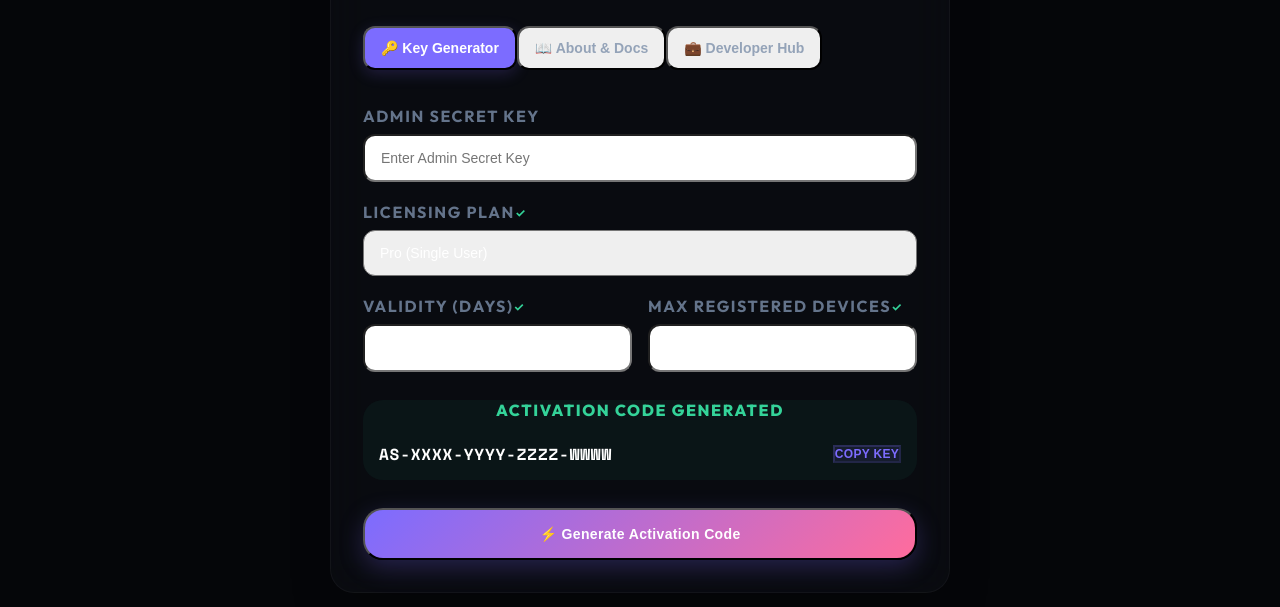
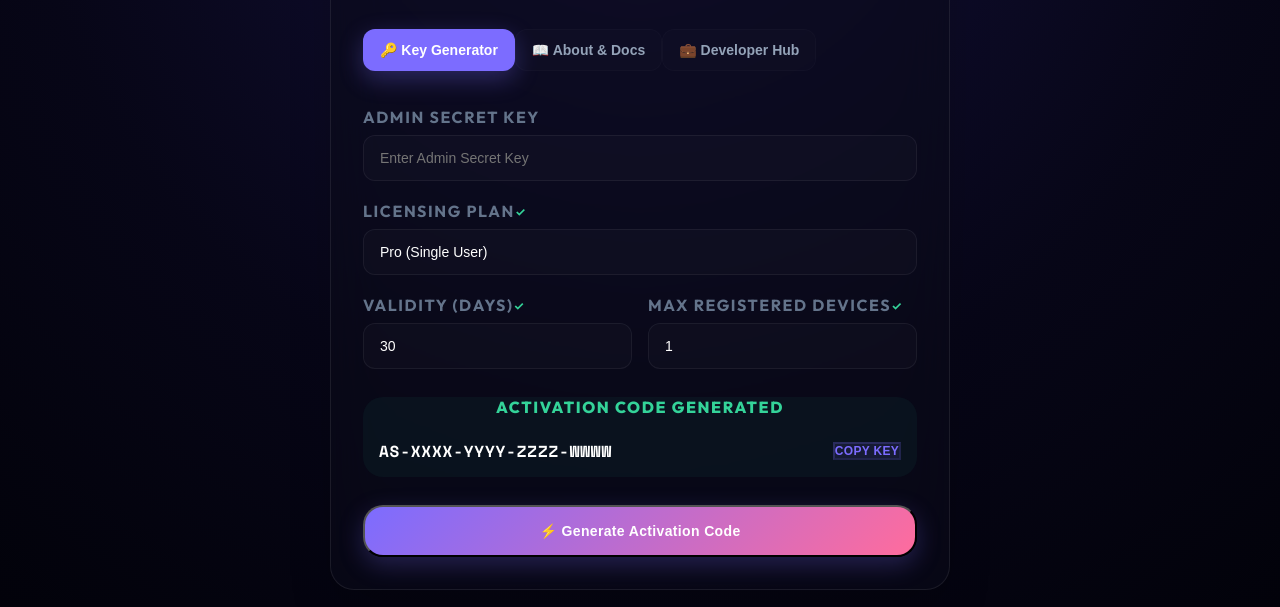
Before and after one commit to osamaaltaf-pk/Auto_Stitch, a website: page licensing-server/public/index.html in a window 1280 px wide. Shown: the part 193-800 px from the top of the page. Drawn offline with nearby package versions, Linux system fonts and the light colour scheme.

Commit message:
feat: sync backend design overhaul and main.py proxy bypass updates

```diff
--- a/licensing-server/public/index.html
+++ b/licensing-server/public/index.html
@@ -201,8 +201,8 @@
   </div>
 
   <!-- Background Decorative Orbs -->
-  <div class="absolute w-[450px] h-[450px] bg-accent-primary/5 rounded-full blur-[100px] top-[-10%] right-[-10%] -z-20 animate-pulse"></div>
-  <div class="absolute w-[350px] h-[350px] bg-accent-secondary/5 rounded-full blur-[80px] bottom-[-5%] left-[-5%] -z-20 animate-pulse" style="animation-delay: 2s;"></div>
+  <div class="absolute w-[450px] h-[450px] bg-accent-primary/15 rounded-full blur-[100px] top-[-10%] right-[-10%] -z-20 animate-pulse"></div>
+  <div class="absolute w-[350px] h-[350px] bg-accent-secondary/15 rounded-full blur-[80px] bottom-[-5%] left-[-5%] -z-20 animate-pulse" style="animation-delay: 2s;"></div>
 
   <script src="app.js"></script>
 </body>
--- a/licensing-server/public/style.css
+++ b/licensing-server/public/style.css
@@ -21,7 +21,7 @@
 }
 
 body {
-  background-color: var(--color-bg);
+  background: radial-gradient(circle at top, #14113b 0%, #070617 60%, #02020a 100%);
   color: #dfdfef;
   font-family: var(--font-sans);
   overflow: hidden;
@@ -51,12 +51,12 @@
 
 /* Glassmorphism Classes */
 .glass-card {
-  background: rgba(13, 14, 21, 0.65);
-  backdrop-filter: blur(20px);
-  -webkit-backdrop-filter: blur(20px);
-  border: 1px solid rgba(255, 255, 255, 0.04);
-  box-shadow: 0 24px 60px rgba(0, 0, 0, 0.5),
-              0 0 80px rgba(124, 108, 255, 0.02);
+  background: rgba(11, 12, 26, 0.55);
+  backdrop-filter: blur(24px);
+  -webkit-backdrop-filter: blur(24px);
+  border: 1px solid rgba(255, 255, 255, 0.08);
+  box-shadow: 0 24px 60px rgba(0, 0, 0, 0.6),
+              0 0 100px rgba(124, 108, 255, 0.04);
   transition: all 0.4s cubic-bezier(0.175, 0.885, 0.32, 1.275);
 }
 
@@ -81,6 +81,9 @@
 input[type="password"],
 input[type="number"],
 select {
+  background: rgba(255, 255, 255, 0.02) !important;
+  border: 1px solid rgba(255, 255, 255, 0.06) !important;
+  color: #ffffff !important;
   transition: all 0.3s cubic-bezier(0.4, 0, 0.2, 1);
 }
 
@@ -88,8 +91,8 @@
 input[type="number"]:focus,
 select:focus {
   border-color: rgba(124, 108, 255, 0.4) !important;
-  box-shadow: 0 0 15px rgba(124, 108, 255, 0.1);
-  background: #08090d !important;
+  box-shadow: 0 0 20px rgba(124, 108, 255, 0.15) !important;
+  background: rgba(124, 108, 255, 0.04) !important;
 }
 
 /* Button Animations */
@@ -109,9 +112,24 @@
   transform: scale(0.985);
 }
 
-/* Tab buttons active effect */
-#tab-generator {
-  box-shadow: 0 4px 15px rgba(124, 108, 255, 0.2);
+/* Tab buttons active/inactive effect */
+#tab-generator, #tab-docs, #tab-dev {
+  background: rgba(255, 255, 255, 0.01);
+  border: 1px solid rgba(255, 255, 255, 0.02);
+  transition: all 0.3s cubic-bezier(0.4, 0, 0.2, 1);
+}
+
+#tab-generator:hover, #tab-docs:hover, #tab-dev:hover {
+  background: rgba(255, 255, 255, 0.04);
+  border-color: rgba(255, 255, 255, 0.05);
+  color: #ffffff;
+}
+
+#tab-generator.bg-accent-primary, #tab-docs.bg-accent-primary, #tab-dev.bg-accent-primary {
+  background: var(--accent-primary) !important;
+  color: #ffffff !important;
+  border-color: rgba(124, 108, 255, 0.3) !important;
+  box-shadow: 0 8px 24px rgba(124, 108, 255, 0.3) !important;
 }
 
 /* Custom Tailwind replacement helpers */
```
Also changed, not shown: 1 other file.
